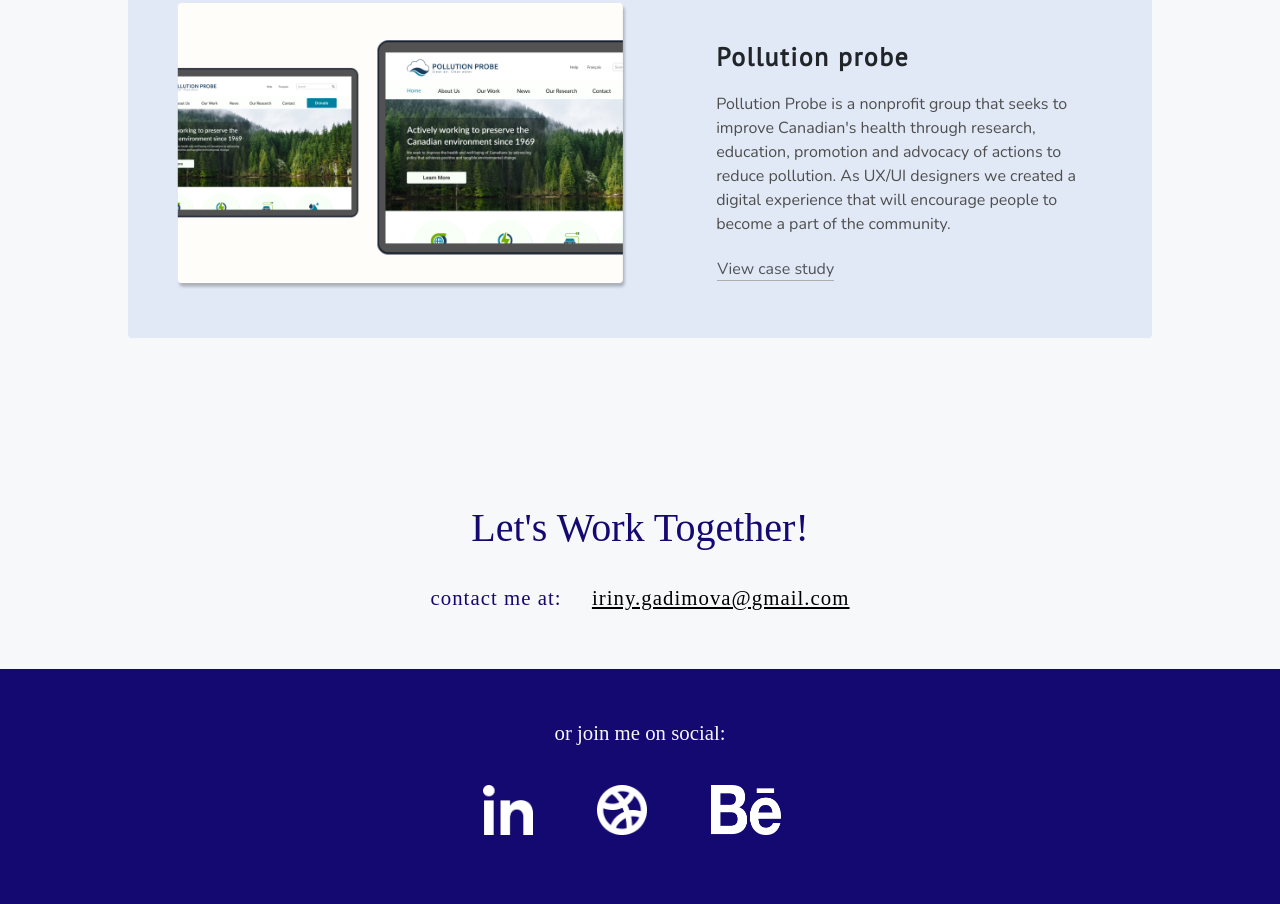
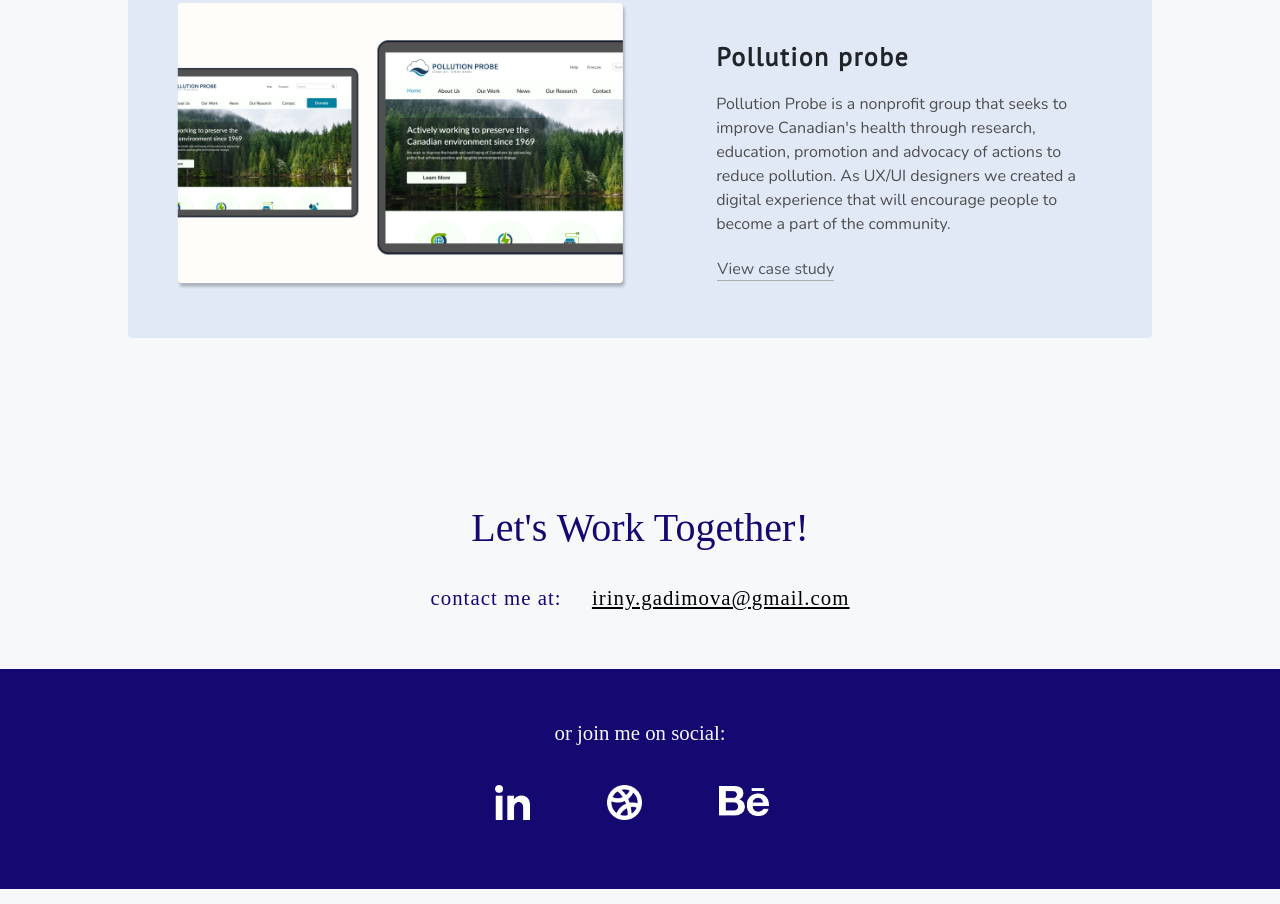
Before and after one commit to Irina180586/Portfolio_2, a plain HTML site: page index.html in a window 1280 px wide. Shown: the part 1521-2425 px from the top of the page. Drawn offline with nearby package versions, Linux system fonts and the light colour scheme.

Commit message:
icons size changed

```diff
--- a/index.html
+++ b/index.html
@@ -229,13 +229,13 @@
             </div>
             <div class="d-flex justify-content-evenly links">
                 <a class="navbar-brand" href="#">
-                    <img src="Assets/Images/linkedin_icon.png" alt="logo" width="50" height="50">
+                    <img src="Assets/Images/linkedin_icon.png" alt="logo" width="35" height="35">
                 </a>
                 <a class="navbar-brand" href="#">
-                    <img src="Assets/Images/dribbble_icon.png" alt="logo" width="50" height="50">
+                    <img src="Assets/Images/dribbble_icon.png" alt="logo" width="35" height="35">
                 </a>
                 <a class="navbar-brand" href="#">
-                    <img src="Assets/Images/behance-icon.png" alt="logo" width="70" height="50">
+                    <img src="Assets/Images/behance-icon.png" alt="logo" width="50" height="30">
                 </a>
             </div>
         </div>
```
